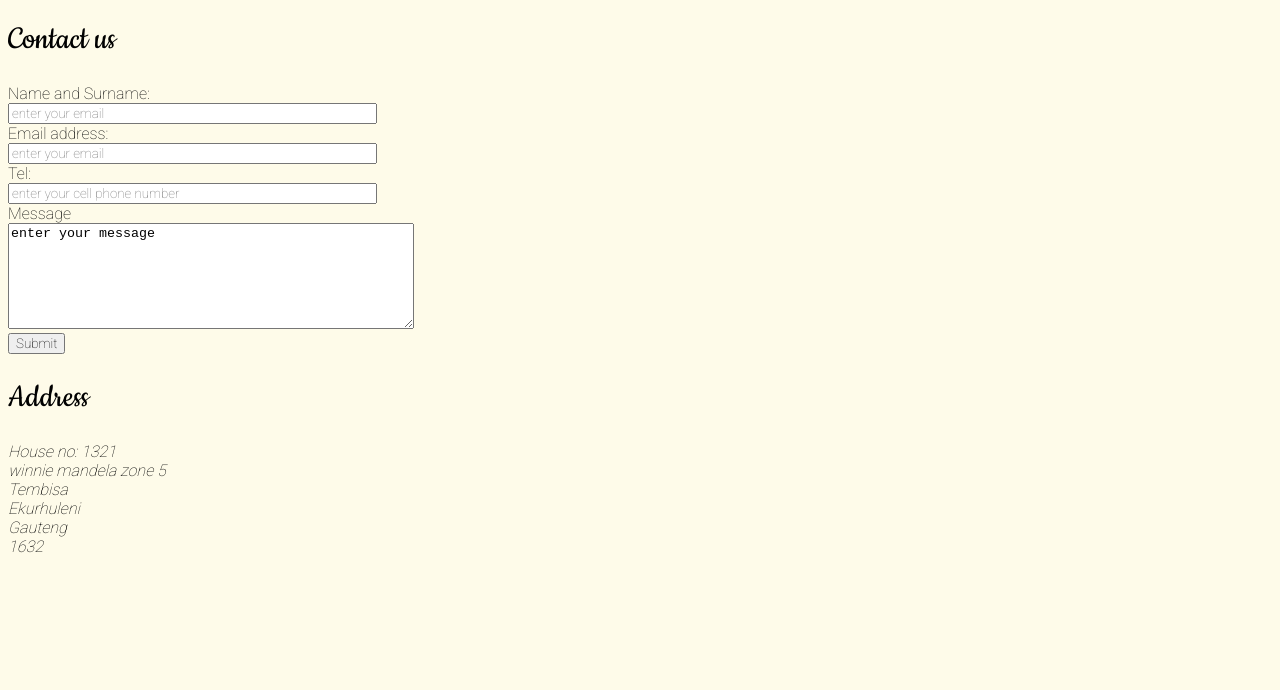
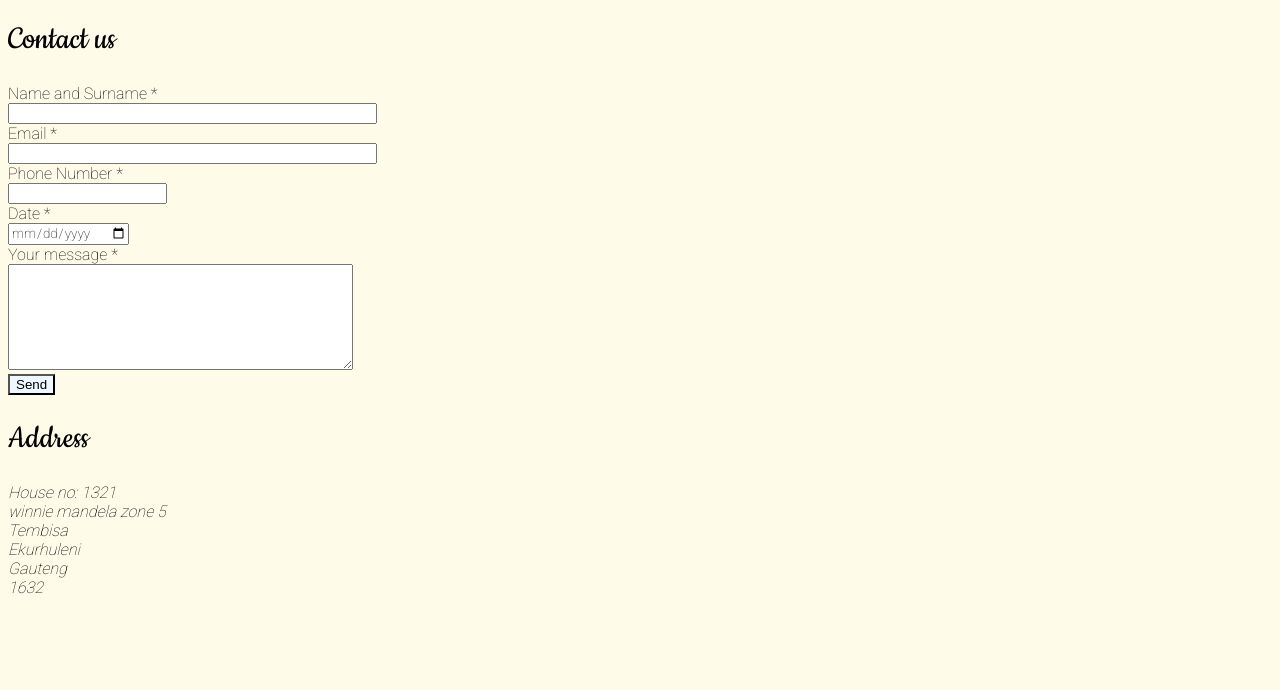
Before and after one commit to TemoshoS/Temosho-Portfolio, a plain HTML site: page contact.html in a window 1280 px wide. Shown: the part 110-800 px from the top of the page. Drawn offline with Linux system fonts and the light colour scheme.

Commit message:
formspree

```diff
--- a/contact.html
+++ b/contact.html
@@ -31,24 +31,28 @@
 <br>
  <!--Contact details-->
 <h1>Contact us</h1>
-<form >
+<form
+  action="https://formspree.io/f/xqknqbyv"
+  method="POST"
+>
 
-    <label>Name and Surname: </label></br>
-    <input type="text" size="50" placeholder="enter your email"></br>
+<label>Name and Surname * </label></br>
+    <input type="text" name="text" size="50" required></br>
 
-    <label>Email address: </label></br>
-    <input type="email"  size="50" placeholder="enter your email"></br>
+<label>Email * </label></br>
+    <input type="email" name="email" size="50" required></br>
+
+    <label>Phone Number * </label></br>
+    <input type="number" name="number"  required></br>
+
+    <label>Date * </label></br>
+    <input type="date" name="date"  required></br>
+
+  <label> Your message * </label></br>
+    <textarea name="message" size="50" required style="width: 339px;height: 100px;"></textarea></br>
 
 
-     <label>Tel: </label><br>
-     <input type="text"  size="50" placeholder="enter your cell phone number"></br>
-
-
-    <label>Message</label><br>
-    <textarea style="width: 400px;height: 100px;">enter your message</textarea></br>
-
-    <input type="submit" value="Submit">
-
+  <button type="submit">Send</button>
 </form>
 
 
--- a/css/style.css
+++ b/css/style.css
@@ -12,7 +12,6 @@ p,
 a,
 label,
 address,
-button,
 input {
 	font-family: "Roboto", sans-serif;}
 
@@ -22,6 +21,10 @@ nav {
     width: 100%;
     height: 80px;
 
+}
+
+button {
+	background-color: aliceblue;
 }
 
 a {
```
Also changed, not shown: index.html (+1 -1 lines).
